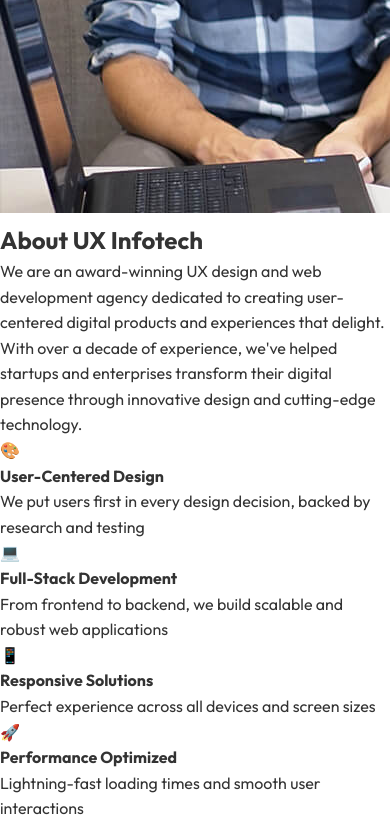
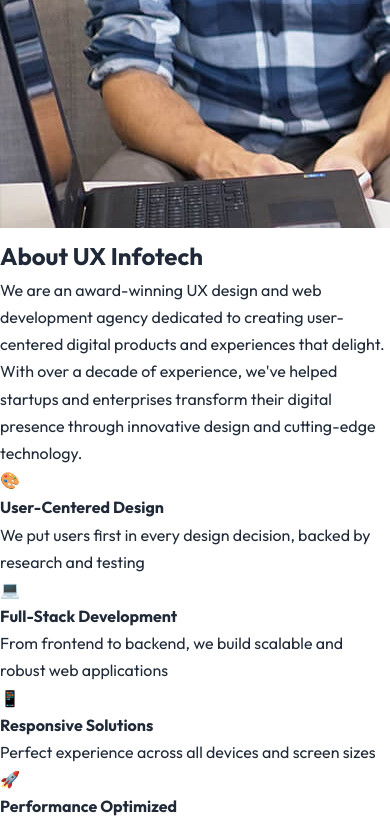
Before and after one commit to UxInfoDev/website, a React (Vite) app: page / in a window 390 px wide. Shown: the part 1156-1980 px from the top of the page. Built offline with nearby package versions, Linux system fonts and the light colour scheme; no server answers; the HTML template or start-up script is replaced by a standard one.

Commit message:
style: improve typography, readability and contrast across all sections

```diff
--- a/index.html
+++ b/index.html
@@ -42,8 +42,8 @@
 
         body {
             font-family: 'Outfit', sans-serif;
-            line-height: 1.6;
-            color: #333;
+            line-height: 1.7;
+            color: #1f2937;
         }
 
         html {
--- a/src/components/AboutSection.jsx
+++ b/src/components/AboutSection.jsx
@@ -44,12 +44,12 @@ const AboutSection = () => {
 
           {/* Content */}
           <div>
-            <h2 className="text-4xl font-bold mb-6">About UX Infotech</h2>
-            <p className="text-gray-600 text-lg mb-4">
+            <h2 className="text-4xl font-extrabold text-[#0b3b60] tracking-tight mb-6">About UX Infotech</h2>
+            <p className="text-gray-700 text-lg mb-4 leading-relaxed">
               We are an award-winning UX design and web development agency dedicated to creating
               user-centered digital products and experiences that delight.
             </p>
-            <p className="text-gray-600 text-lg mb-8">
+            <p className="text-gray-700 text-lg mb-8 leading-relaxed">
               With over a decade of experience, we've helped startups and enterprises transform
               their digital presence through innovative design and cutting-edge technology.
             </p>
@@ -60,8 +60,8 @@ const AboutSection = () => {
                 <div key={feature.id} className="flex gap-4 items-start">
                   <div className="text-orange-600 text-2xl mt-1">{feature.icon}</div>
                   <div>
-                    <h4 className="font-bold text-lg mb-1">{feature.title}</h4>
-                    <p className="text-gray-600">{feature.description}</p>
+                    <h4 className="font-extrabold text-[#0b3b60] text-lg mb-1">{feature.title}</h4>
+                    <p className="text-gray-700 leading-relaxed">{feature.description}</p>
                   </div>
                 </div>
               ))}
--- a/src/components/BannerSection.jsx
+++ b/src/components/BannerSection.jsx
@@ -69,7 +69,7 @@ const BannerSection = () => {
 
                   {slide.description && (
                     <div
-                      className="text-base sm:text-lg text-gray-600 mb-10 max-w-xl leading-relaxed banner-rich-text"
+                      className="text-base sm:text-lg text-gray-700 mb-10 max-w-xl leading-relaxed banner-rich-text"
                       dangerouslySetInnerHTML={{ __html: slide.description }}
                     />
                   )}
--- a/src/components/Footer.jsx
+++ b/src/components/Footer.jsx
@@ -213,10 +213,10 @@ const Footer = () => {
         <div className="border-t border-white/[0.06]">
           <div className="container py-6">
             <div className="flex flex-col md:flex-row justify-between items-center gap-4">
-              <p className="text-gray-500 text-xs tracking-wide">
+              <p className="text-gray-400 text-xs tracking-wide">
                 &copy; {currentYear} {settings.site_name}. All rights reserved.
               </p>
-              <p className="text-gray-600 text-xs tracking-wide italic">
+              <p className="text-gray-400 text-xs tracking-wide italic">
                 Directions to your success
               </p>
             </div>
--- a/src/components/Header.jsx
+++ b/src/components/Header.jsx
@@ -126,7 +126,7 @@ const Header = () => {
                     <span className="text-[#F18835] text-[42px] font-black tracking-tighter leading-none ml-[-2px]">X</span>
                     <span className="text-[#3282C4] text-[34px] font-light tracking-widest leading-none ml-3 uppercase">INFOTECH</span>
                   </div>
-                  <span className="text-gray-500 text-[11px] tracking-[0.25em] font-medium mt-1">DESIGN FOR YOUR SUCCESS</span> */}
+                  <span className="text-gray-600 text-[11px] tracking-[0.25em] font-medium mt-1">DESIGN FOR YOUR SUCCESS</span> */}
 
                 </>
               )}
@@ -190,13 +190,13 @@ const Header = () => {
           <div className="flex items-center gap-4">
             <button
               onClick={toggleSearch}
-              className="text-gray-600 hover:text-orange-600 text-xl"
+              className="text-gray-700 hover:text-orange-600 text-xl"
             >
               <FaSearch />
             </button>
             <button
               onClick={toggleMenu}
-              className="md:hidden text-gray-600 hover:text-orange-600 text-xl"
+              className="md:hidden text-gray-700 hover:text-orange-600 text-xl"
             >
               {isMenuOpen ? <FaTimes /> : <FaBars />}
             </button>
--- a/src/components/PortfolioSection.jsx
+++ b/src/components/PortfolioSection.jsx
@@ -35,8 +35,8 @@ const PortfolioSection = () => {
       <div className="container">
         {/* Header */}
         <div className="text-center mb-12">
-          <h2 className="text-6xl font-bold mb-4">Our Portfolio</h2>
-          <p className="text-gray-600 text-lg max-w-2xl mx-auto">
+          <h2 className="text-6xl font-extrabold text-[#0b3b60] tracking-tight mb-4">Our Portfolio</h2>
+          <p className="text-gray-700 text-lg max-w-2xl mx-auto leading-relaxed">
             Explore some of our recent projects and see how we've helped businesses succeed
           </p>
         </div>
--- a/src/components/TeamSection.jsx
+++ b/src/components/TeamSection.jsx
@@ -22,8 +22,8 @@ const TeamSection = () => {
       <div className="container">
         {/* Header */}
         <div className="text-center mb-12">
-          <h2 className="text-4xl font-bold mb-4">Meet Our Team</h2>
-          <p className="text-gray-600 text-lg max-w-2xl mx-auto">
+          <h2 className="text-4xl font-extrabold text-[#0b3b60] tracking-tight mb-4">Meet Our Team</h2>
+          <p className="text-gray-700 text-lg max-w-2xl mx-auto leading-relaxed">
             Talented professionals dedicated to creating exceptional digital experiences
           </p>
         </div>
@@ -53,9 +53,9 @@ const TeamSection = () => {
               </div>
 
               {/* Info */}
-              <h3 className="text-2xl font-bold mb-2">{member.name}</h3>
-              <p className="text-orange-600 font-bold mb-2">{member.role}</p>
-              <p className="text-gray-600">{member.bio}</p>
+              <h3 className="text-2xl font-extrabold text-[#0b3b60] tracking-tight mb-2">{member.name}</h3>
+              <p className="text-orange-600 font-bold mb-2 uppercase tracking-wide text-sm">{member.role}</p>
+              <p className="text-gray-700 leading-relaxed">{member.bio}</p>
             </div>
           ))}
         </div>
--- a/src/styles/index.css
+++ b/src/styles/index.css
@@ -24,16 +24,17 @@ html {
 }
 
 body {
-  font-family: 'Poppins', sans-serif;
-  color: #333;
+  font-family: 'Outfit', sans-serif;
+  color: #1f2937;
   background-color: #fff;
-  line-height: 1.6;
+  line-height: 1.7;
 }
 
 h1, h2, h3, h4, h5, h6 {
-  font-weight: 600;
+  font-weight: 800;
   margin-bottom: 1rem;
-  color: var(--dark);
+  color: #0b3b60;
+  letter-spacing: -0.025em;
 }
 
 h1 { font-size: 3rem; }
@@ -167,7 +168,7 @@ input, textarea, select {
   padding: 0.75rem;
   border: 1px solid #ddd;
   border-radius: 0.5rem;
-  font-family: 'Poppins', sans-serif;
+  font-family: 'Outfit', sans-serif;
   font-size: 1rem;
 }
 
```
Also changed, not shown: src/components/ContactSection.jsx (+6 -6 lines), src/components/QuoteForm.jsx (+6 -6 lines), src/components/ServicesSection.jsx (+7 -7 lines).
